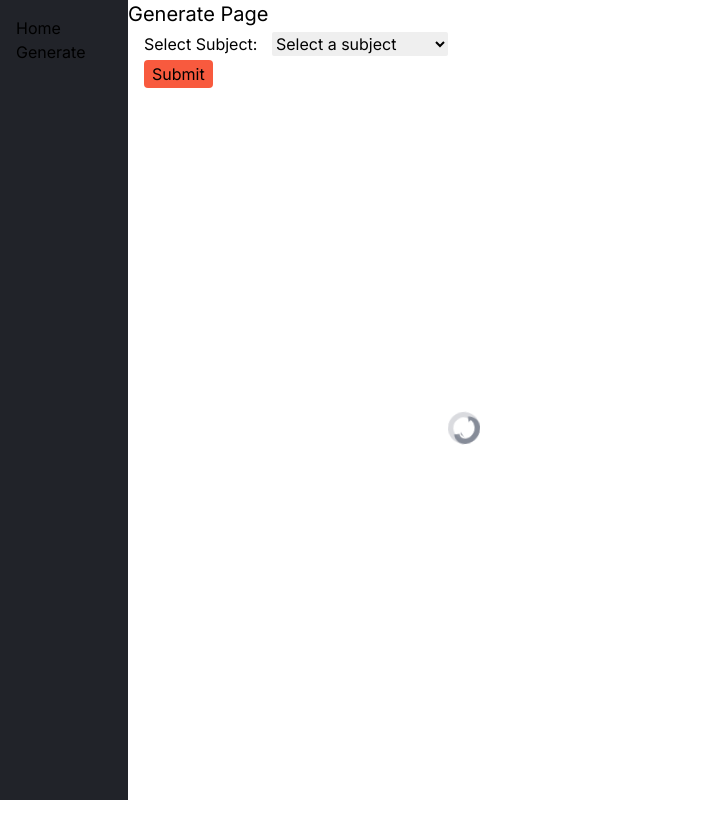
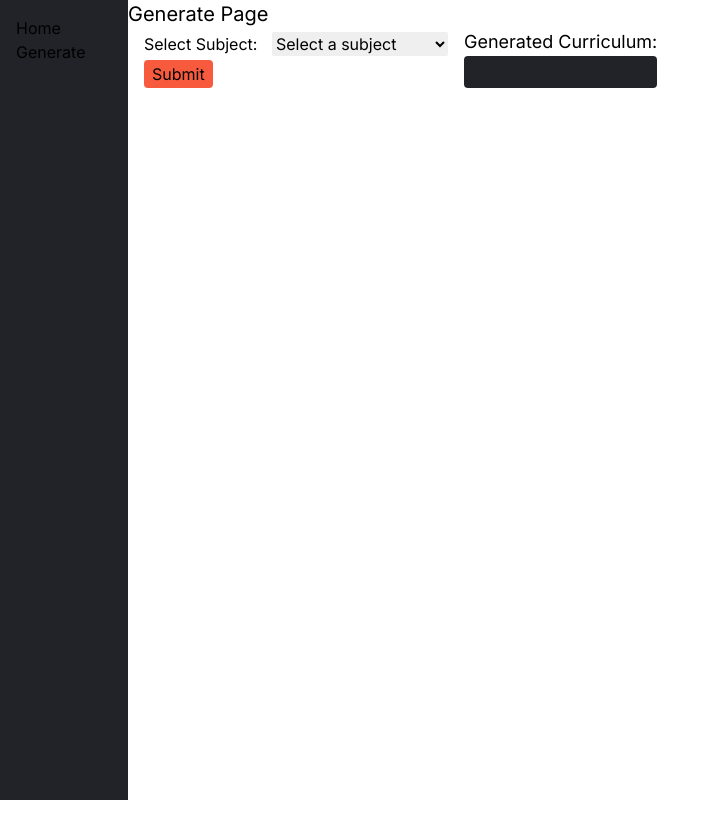
Before and after one commit to sixwires/Curriculum-Builder, a Next.js app: page /generate in a window 1280 px wide. Shown: the whole page, without its empty margins (0-720 px from the left). After the commit the page ends 800 px from the top, so only its background shows below. Built offline with nearby package versions, Linux system fonts and the light colour scheme.

Commit message:
Added data visualization in curriculum component

```diff
--- a/app/generate/features/curriculum/Curriculum.tsx
+++ b/app/generate/features/curriculum/Curriculum.tsx
@@ -1,15 +1,32 @@
 'use client';
-import { Suspense, useState } from 'react';
 import { useSelector } from 'react-redux';
 import { RootState } from '@/store';
 import LoadingSpinner from '@/common/LoadingSpinner';
 
 const Curriculum: React.FC = () => {
   const curriculumData = useSelector((state: RootState) => state.curriculum.data);
+  const isLoading = useSelector((state: RootState) => state.curriculum.loading);
 
   return (
-    <section className='h-full overflow-auto'>
-      {curriculumData != null ? JSON.stringify(curriculumData) : <LoadingSpinner></LoadingSpinner>}
+    <section className='flex flex-col my-2 lg:mx-4 lg:my-0'>
+      <h1 className='text-lg'>Generated Curriculum:</h1>
+      <section className='h-full overflow-auto bg-background-dark p-2 rounded'>
+        {isLoading ? <LoadingSpinner></LoadingSpinner> : null}
+        {!isLoading && curriculumData && (
+          <div>
+            {Object.keys(curriculumData).map((topic: string, index: number) => (
+              <div key={index}>
+                <h3 className='text-lg'>{topic}</h3>
+                {curriculumData[topic].map((subtopic: string, subIndex: number) => (
+                  <li key={subIndex} className='text-red pe-4'>
+                    {subtopic}
+                  </li>
+                ))}
+              </div>
+            ))}
+          </div>
+        )}
+      </section>
     </section>
   );
 };
--- a/app/generate/features/selection/SubjectSelectionForm.tsx
+++ b/app/generate/features/selection/SubjectSelectionForm.tsx
@@ -3,7 +3,7 @@ import { useState } from 'react';
 import request from '../../../utils/requestWrapper';
 import DropdownPicker from './DropdownPicker';
 import { useDispatch } from 'react-redux';
-import { setData } from '../curriculum/curriculumSlice';
+import { setData, setLoading } from '../curriculum/curriculumSlice';
 
 const subjects: Array<string> = [
   'Mathematics',
@@ -57,6 +57,7 @@ const SubjectSelectionForm: React.FC = () => {
 
   const handleSubmit = async () => {
     if (selectedValues.subject && selectedValues.grade) {
+      dispatch(setLoading(true));
       const url = `${process.env.NEXT_PUBLIC_API_URL}/curriculum/generate/${selectedValues.subject}-${selectedValues.grade}`;
       const data = await request(cleanURL(url));
 
@@ -65,6 +66,7 @@ const SubjectSelectionForm: React.FC = () => {
     } else {
       alert('Please select all values');
     }
+    dispatch(setLoading(false));
   };
 
   const isSubmitDisabled = !selectedValues.subject || !selectedValues.grade;
--- a/app/generate/page.tsx
+++ b/app/generate/page.tsx
@@ -3,9 +3,9 @@ import SubjectSelectionForm from './features/selection/SubjectSelectionForm';
 
 const Generate: React.FC = () => {
   return (
-    <div>
+    <div className='h-full'>
       <h1 className='text-xl'>Generate Page</h1>
-      <section className='flex flex-col md:flex-row px-4 h-screen'>
+      <section className='flex flex-col lg:flex-row px-4'>
         <SubjectSelectionForm />
         <Curriculum />
       </section>
--- a/app/layout.tsx
+++ b/app/layout.tsx
@@ -14,7 +14,7 @@ const RootLayout = ({ children }: Readonly<{ children: React.ReactNode }>) => {
   return (
     <html lang='en'>
       <body className={inter.className}>
-        <div className='flex flex-row'>
+        <div className='flex flex-row h-screen'>
           <SidebarComponent />
           {children}
         </div>
```
